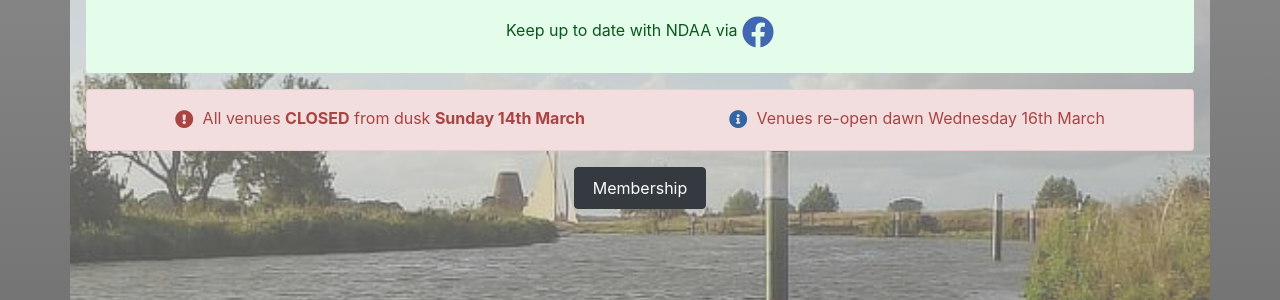
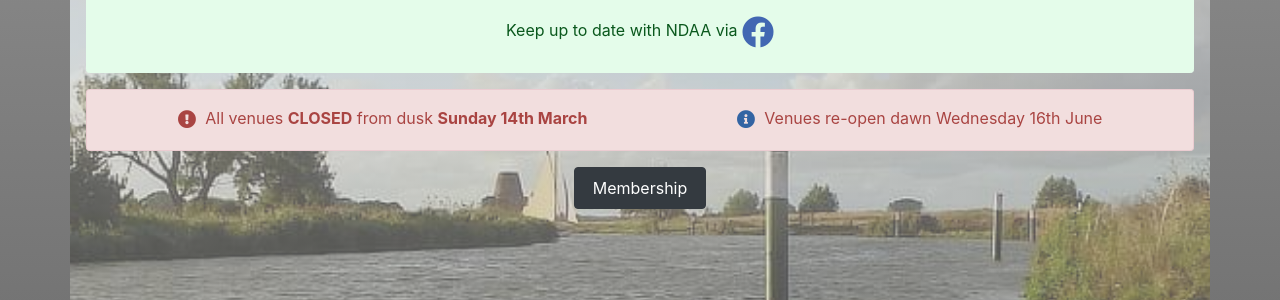
Before and after one commit to ndaa-developer/ndaa-release-two, a Jekyll site: the page built from index.html, in a window 1280 px wide and 900 px high. Shown: the part 388-688 px from the top of the window. Built offline with Jekyll 4.4.1, drawn with Linux system fonts in a browser that asks for light colours; a script that is not in the unit is left out.

Commit message:
Correct start of season date

```diff
--- a/_data/cover.yml
+++ b/_data/cover.yml
@@ -3,4 +3,4 @@ cover-messages:
   - msg-type: warning
     cvr-msg: All venues **CLOSED** from dusk **Sunday 14th March**
   - msg-type: info
-    cvr-msg: Venues re-open dawn Wednesday 16th March
+    cvr-msg: Venues re-open dawn Wednesday 16th June
--- /dev/null
+++ b/admin/templates/invite.html
@@ -0,0 +1,4 @@
+<h2>You have been invited to maintain NDAA website</h2>
+
+<p>You have been invited to create a user on {{ .SiteURL }}. Follow this link to accept the invite:</p>
+<p><a href="{{ .ConfirmationURL }}">Accept the invite</a></p>
--- a/netlify.toml
+++ b/netlify.toml
@@ -7,7 +7,7 @@
 
   # Directory (relative to root of your repo) that contains the deploy-ready
   # HTML files and assets generated by the build.
-  publish = "_site"
+  publish = "_site/"
 
   # Default build command.
   command = "jekyll build"
```
